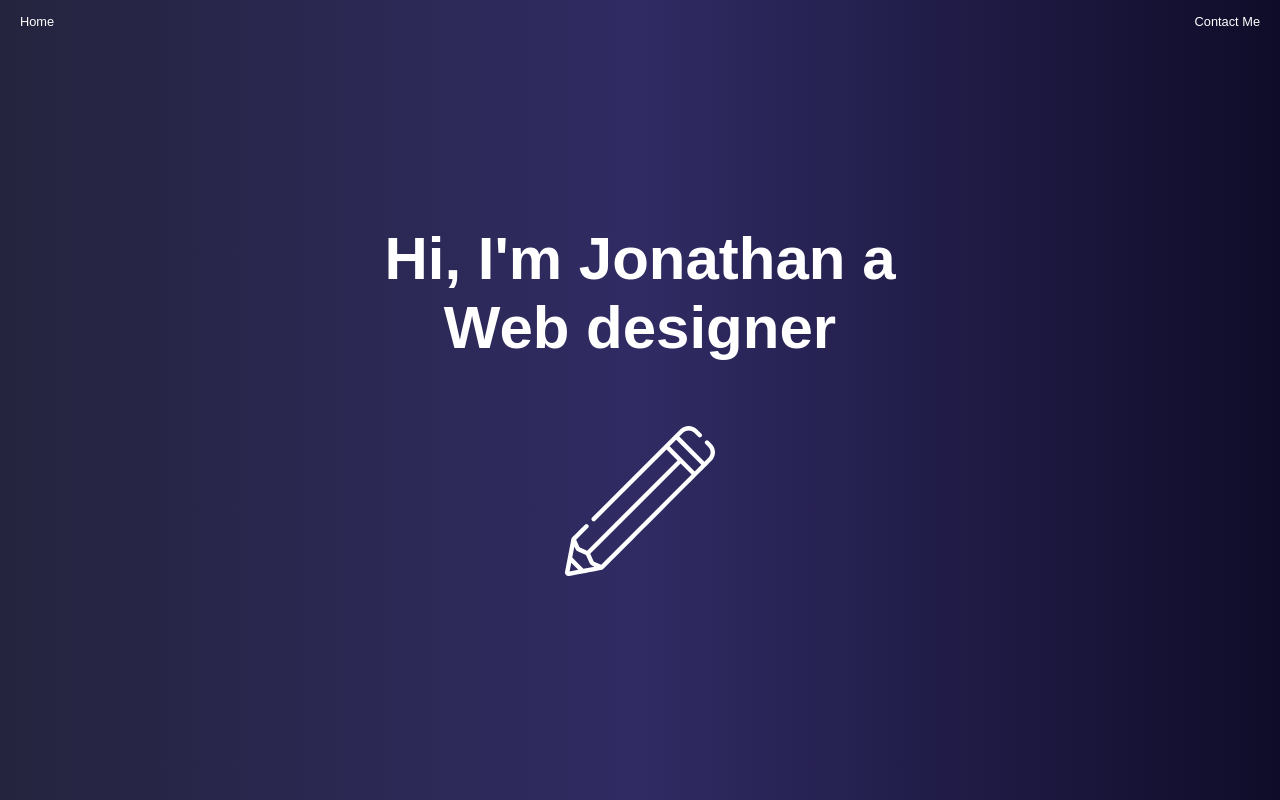
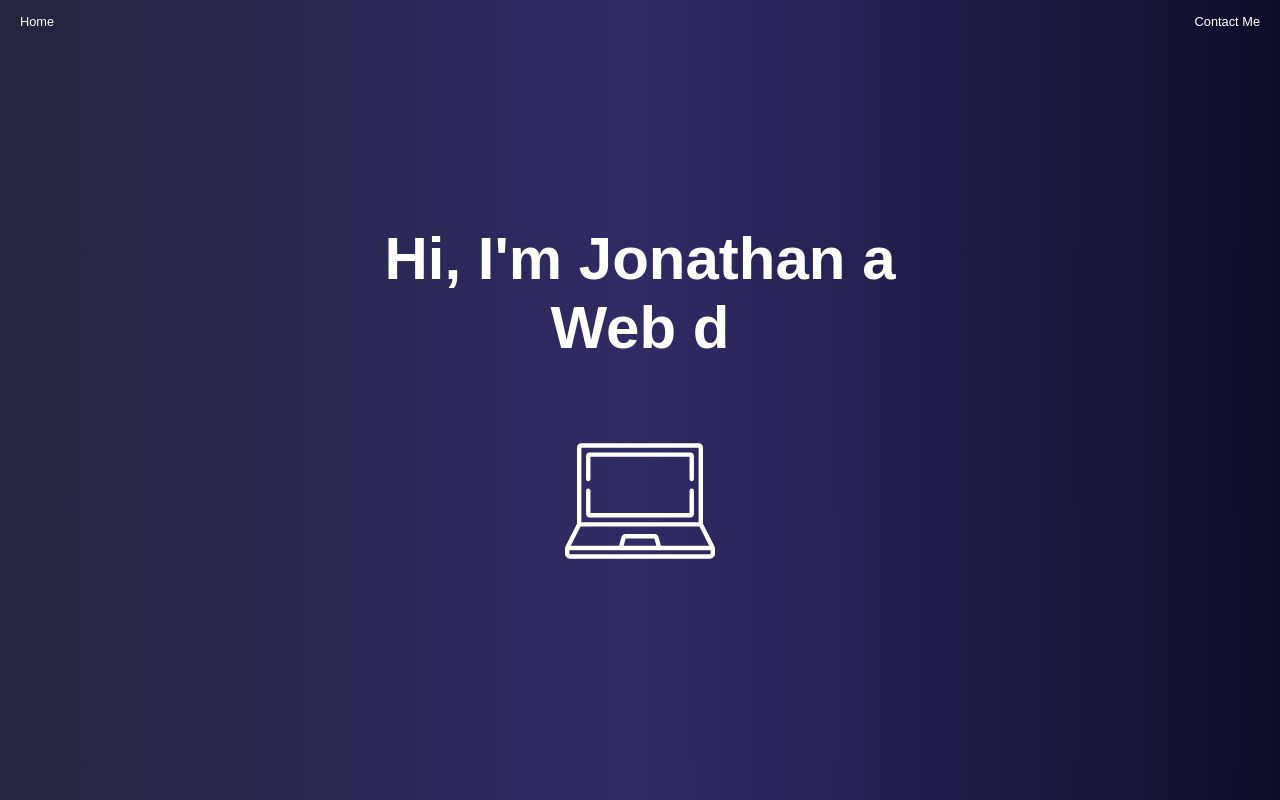
Before and after one commit to masnow333/react_web_app, a React (Create React App) app: page / in a window 1280 px wide. Built offline with nearby package versions, Linux system fonts and the light colour scheme; a web font is replaced by a local one.

Commit message:
Subida al repositorio remoto

```diff
--- a/src/components/Home.js
+++ b/src/components/Home.js
@@ -1,7 +1,11 @@
-import React, { useEffect, useState } from "react";
+import React/* , { useState } */ from "react";
+
+import { Span } from "./Span";
 
 export const Home = () => {
-	const things = [
+	// const [listThings, setListThings] = useState(0);
+
+	const listOfValues = [
 		"Web developer",
 		"Web designer",
 		"Tea lover",
@@ -12,27 +16,28 @@ export const Home = () => {
 
 	const svgs = ["laptop", "pencil", "tea", "book", "glases", "mando"];
 
-	const [listThings, setListThings] = useState(0);
-
-	useEffect(() => {
-		setTimeout(() => {
-			if (listThings !== things.length - 1) {
-				setListThings(listThings + 1);
+	/* useEffect(() => {
+		let counter = 0;
+		const svgChange = setInterval(() => {
+			if (counter === listOfValues.length - 1) {
+				setListThings(0);
+				counter = 0;
 			} else {
-				setListThings(0);
+				setListThings((e) => e + 1);
+				counter++;
 			}
-			console.log(things[listThings], svgs[listThings]);
 		}, 3000);
-	});
+		return () => clearInterval(svgChange);
+	}, []); */
 
 	return (
 		<>
 			<h2>
 				Hi, I'm Jonathan a <br />
-				<span>{things[listThings]}</span>
+				<Span value={listOfValues}/>
 			</h2>
 			<svg className="homeImage" viewBox="0 0 512 512">
-				<use href={"#" + svgs[listThings]} />
+				<use href={"#" + svgs[0]} />
 			</svg>
 		</>
 	);
--- /dev/null
+++ b/src/components/Span.css
@@ -0,0 +1,21 @@
+.writeWord {
+	position: relative;
+	display: inline-block;
+	height: 60px;
+}
+
+.writeWord::after {
+	content: "";
+	position: absolute;
+	width: 0.5rem;
+	height: 120%;
+	background-color: #fff;
+	right: -8px;
+	bottom: -15px;
+	display: inline-block;
+	animation: transitionTransparent 1s infinite linear;
+}
+
+.twinkle::after {
+	background-color: transparent;
+}
--- /dev/null
+++ b/src/components/Span.js
@@ -0,0 +1,95 @@
+import React, { useEffect, useState } from "react";
+
+import "./Span.css";
+
+export const Span = ({ value }) => {
+	const [twinkle, setTwinkle] = useState(true);
+	const [position, setPosition] = useState(0);
+	const [word, setWord] = useState(value[position]);
+	const [initial, setInitial] = useState(true);
+	const [deleteWrite, setDeleteWrite] = useState(true);
+	const [writeWord, setWriteWord] = useState();
+
+	const timeOut = (ms) => {
+		return new Promise((resolve) => {
+			if (initial) {
+				setTimeout(() => {
+					setInitial(false);
+					resolve();
+				}, ms);
+			} else {
+				resolve();
+			}
+		});
+	};
+
+	const deleter = async () => {
+		await timeOut(3000);
+		if (deleteWrite) {
+			await deleteWord();
+			console.log("Delete");
+		} else {
+			await writeNewWord();
+			console.log("New word");
+		}
+		console.log("Pasó por acá");
+		wordChanger();
+		setInitial(true);
+	};
+
+	const wordChanger = () => {
+		if (position + 1 !== value.length) {
+			setWord(value[position + 1]);
+		} else {
+			setWord(value[0]);
+		}
+		setDeleteWrite(false);
+		console.log("WordChanger");
+	};
+
+	const deleteWord = () => {
+		return new Promise((resolve) => {
+			setTimeout(() => {
+				if (word.length === 0) {
+					setPosition((e) => {
+						if (e === value.length - 1) {
+							return 0;
+						} else {
+							return e + 1;
+						}
+					});
+					resolve();
+				} else {
+					setWord((e) => e.slice(0, -1));
+				}
+			}, 300);
+		});
+	};
+
+	let counter = 0;
+
+	const writeNewWord = () => {
+		return new Promise((resolve) => {
+			counter = counter + 1;
+			const newWord = "";
+			console.log(counter);
+			resolve();
+		});
+	};
+
+	useEffect(() => {
+		setInterval(() => {
+			setTwinkle((e) => !e);
+		}, 800);
+	}, []);
+
+	useEffect(() => {
+		deleter();
+	}, [word]);
+
+	return (
+		<span className={"writeWord" + (twinkle ? " twinkle" : "")}>
+			{deleteWrite ? word : writeWord}
+		</span>
+	);
+};
```
